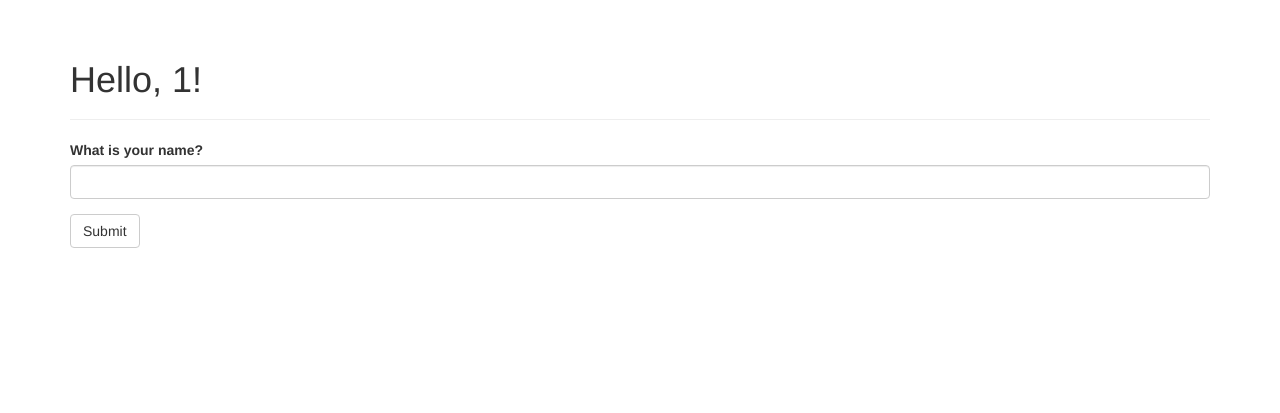
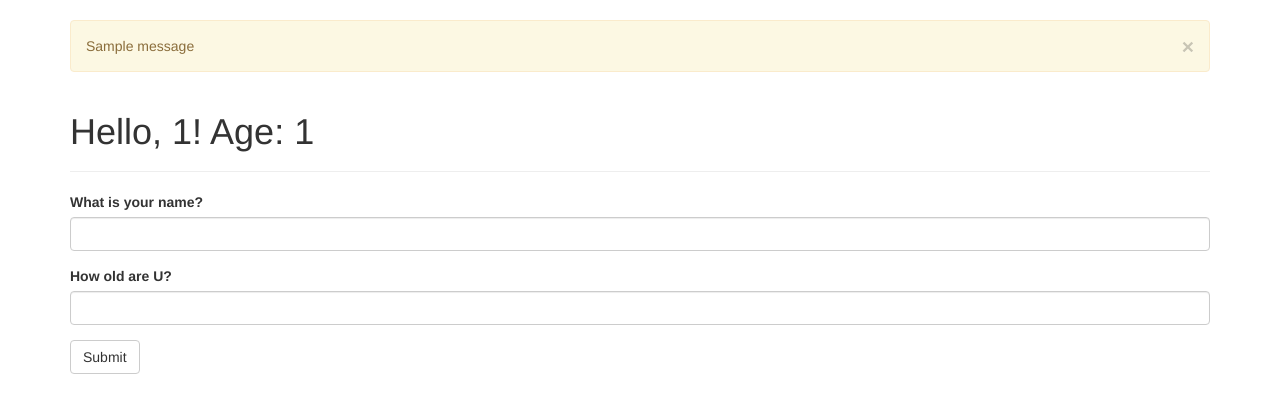
Before and after one commit to leddi/0x2019, a Flask app: page /quickform in a window 1280 px wide. Shown: the part 52-465 px from the top of the page. Run offline with Flask 2, Linux system fonts and the light colour scheme; the visitor is signed in with stand-in values (Sample User, id 1); one stand-in notice (Sample message) is shown; some libraries are stand-ins or nearby versions.

Commit message:
form.age, flash

```diff
--- a/main.py
+++ b/main.py
@@ -1,9 +1,9 @@
 import os
-from flask import Flask, render_template, request, session, redirect, url_for
+from flask import Flask, render_template, request, session, redirect, url_for, flash
 from flask_bootstrap import Bootstrap
 from flask_wtf import FlaskForm
-from wtforms import StringField, SubmitField
-from wtforms.validators import DataRequired
+from wtforms import StringField, SubmitField, IntegerField
+from wtforms.validators import DataRequired, NumberRange
 
 
 # the all-important app variable:
@@ -16,6 +16,7 @@ bootstrap = Bootstrap(app)
 #flaskform
 class NameForm(FlaskForm):
     name = StringField('What is your name?', validators=[DataRequired()])
+    age  = IntegerField('How old are U?', validators=[DataRequired(), NumberRange(3, 100)])
     submit = SubmitField('Submit')
 
 
@@ -56,8 +57,13 @@ def quickform():
     form = NameForm()
     if form.validate_on_submit():
         session['name'] = form.name.data
-        return redirect(url_for('quickform', _external=True))
-    return render_template('quickform.html', form = form, name = session.get('name'))
+        session['age']  = form.age.data
+        flash('Everything is awesome')
+        return redirect('/quickform')           #url_for('quickform', _external=True))
+    return render_template('quickform.html', \
+                                form = form, \
+                                name = session.get('name'), \
+                                age = session.get('age'))
 
 
 if __name__ == "__main__":
--- a/templates/base.html
+++ b/templates/base.html
@@ -34,6 +34,13 @@
 
 {% block content %}
 <div class="container">
+    {% for message in get_flashed_messages() %}
+    <div class="alert alert-warning">
+        <button type="button" class="close" data-dismiss="alert">&times;</button>
+        {{ message }}
+    </div>
+    {% endfor %}
+
     {% block page_content %}{% endblock %}
 </div>
 {% endblock %}
--- a/templates/quickform.html
+++ b/templates/quickform.html
@@ -4,7 +4,9 @@
 
 {% block page_content %}
 <div class="page-header">
-<h1>Hello, {% if name %}{{ name }}{% else %}Stranger{% endif %}!</h1>
+<h1>Hello, {% if name %}{{ name }}{% else %}Stranger{% endif %}!
+    {% if age %} Age: {{ age }}{% endif %}
+</h1>
 </div>
 {{ wtf.quick_form(form) }}
 {% endblock %}
```
